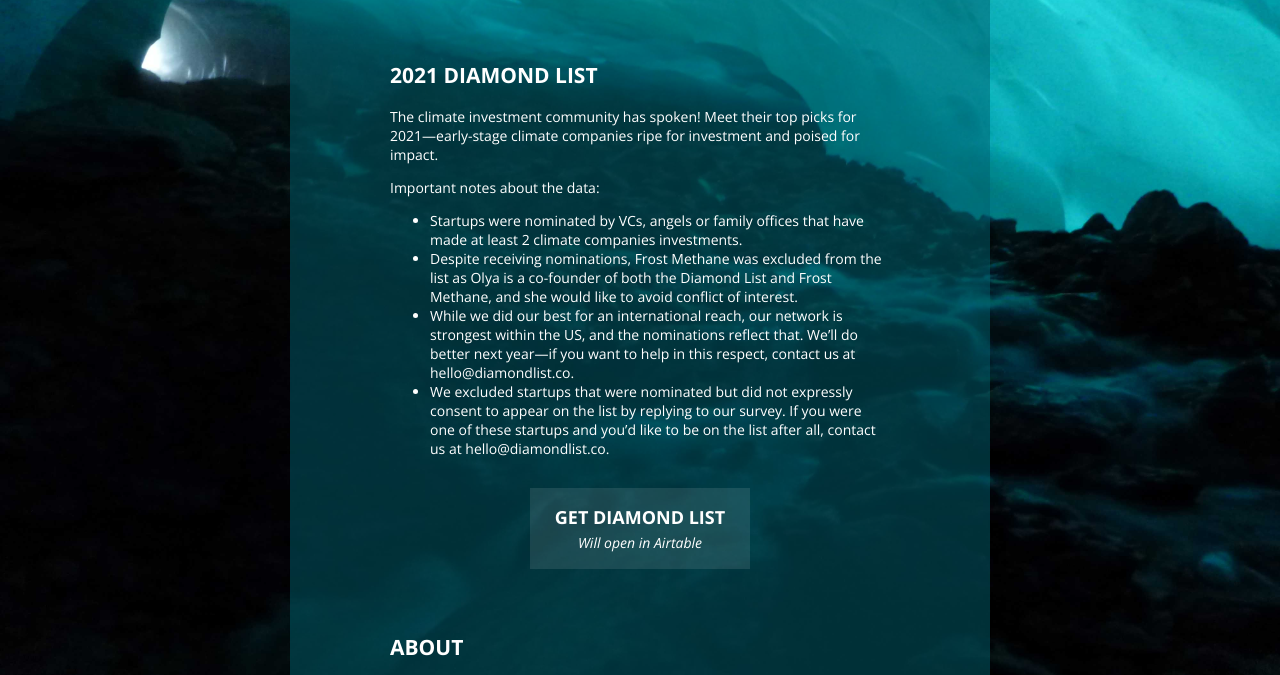
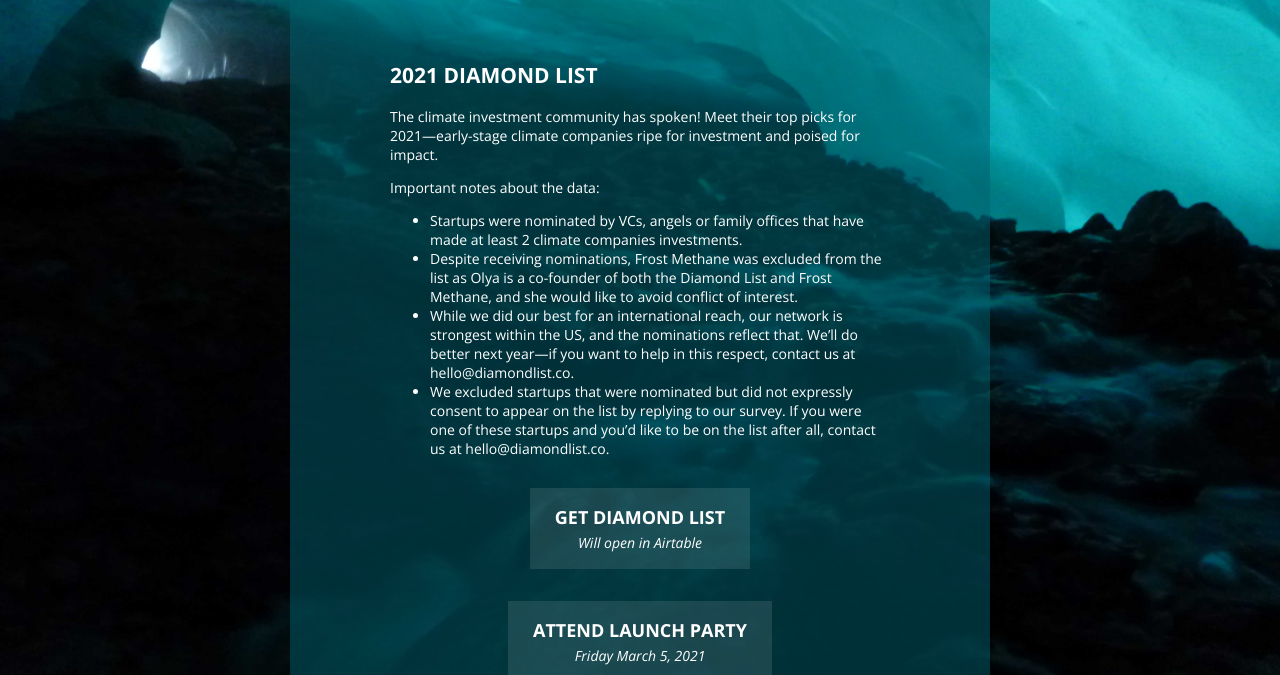
Before and after one commit to cssndrx/diamondlist, a plain HTML site: page index.html in a window 1280 px wide. Shown: the part 263-938 px from the top of the page. Drawn offline with nearby package versions, Linux system fonts and the light colour scheme.

Commit message:
Add party to site

```diff
--- a/index.html
+++ b/index.html
@@ -311,6 +311,15 @@ We excluded startups that were nominated but did not expressly consent to appear
 </a>
 </div>
 
+<div style="display: flex; justify-content: center;">
+<a href="https://lu.ma/diamond" class="btn">
+  <div class="btn-big-text">
+    ATTEND LAUNCH PARTY
+  </div>
+  <div class="btn-small-text" style="font-style: italic">Friday March 5, 2021</div>
+</a>
+</div>
+
 <h2>
 ABOUT
 </h2>
```
